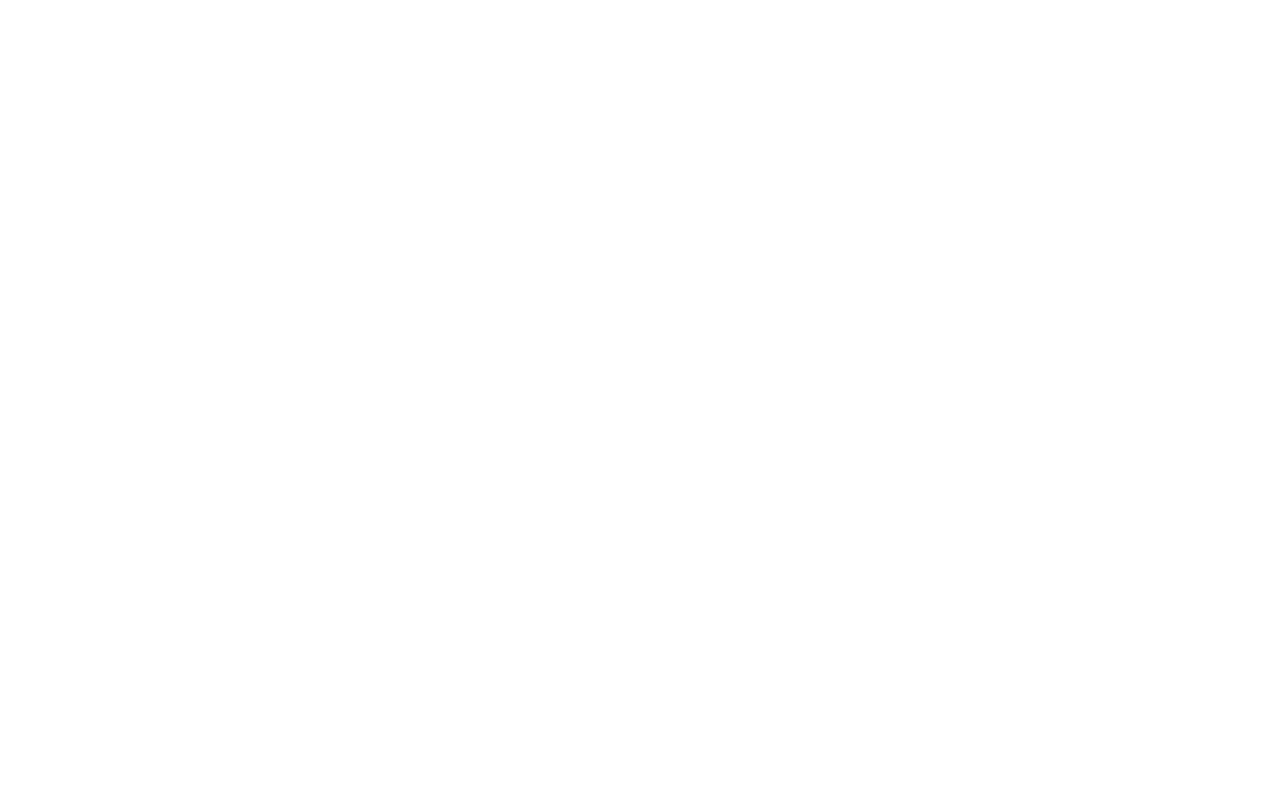
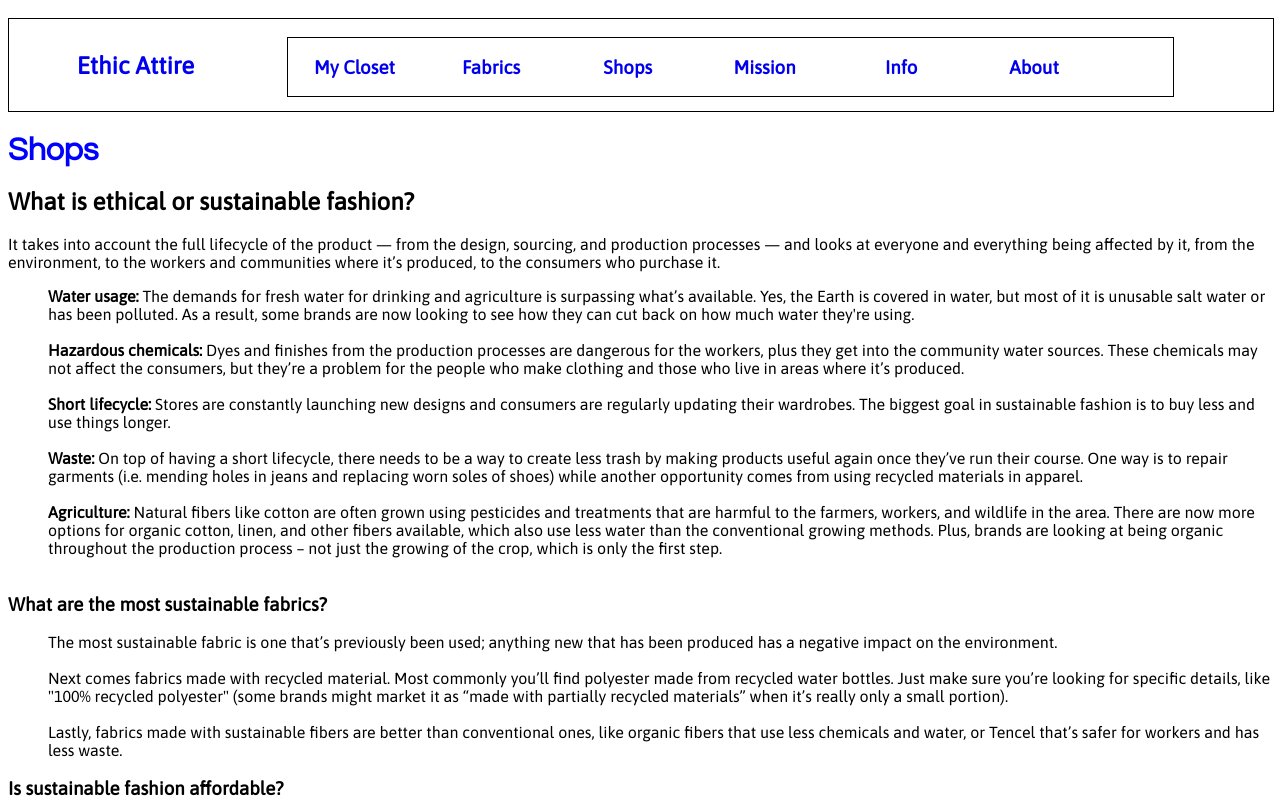
Before and after one commit to gsanchez13/ethicattire_hackathon, a React (Create React App) app in the folder client/: page /info in a window 1280 px wide. Shown: the top 800 px of the page. Built offline with nearby package versions, Linux system fonts and the light colour scheme.

Commit message:
added info link

```diff
--- a/client/src/App.js
+++ b/client/src/App.js
@@ -14,6 +14,7 @@
 import Silk from "./Components/FabricItems/Silk"
 import Polyester from "./Components/FabricItems/Polyester"
 import ClothingItem from "./Components/ClothingItem";
+import Info from "./Components/Info"
 
 class App extends React.Component {
   state = {
@@ -29,6 +30,7 @@
             <Route exact path="/fabrics" component={Fabrics} />
             <Route exact path="/myCloset" component={MyCloset} />
             <Route exact path="/shops" component={Shops} />
+            <Route exact path="/info" component={Info} />
             <Route exact path="/mission" component={Mission} />
             <Route exact path="/login" component={Login} />
             <Route exact path="/contact" component={Contact} />
--- a/client/src/Components/Header.jsx
+++ b/client/src/Components/Header.jsx
@@ -15,6 +15,7 @@
                     <Link to="/fabrics" ><h3 className="HeaderNavElements">Fabrics</h3></Link>{" "}
                     <Link to="/shops" ><h3 className="HeaderNavElements">Shops</h3></Link>{" "}
                     <Link to="/mission" ><h3 className="HeaderNavElements">Mission</h3></Link>{" "}
+                    <Link to="/info"><h3 className="HeaderNavElements">Info</h3></Link>
                     <Link to="/about" ><h3 className="HeaderNavElements">About</h3></Link>{" "}
                 </nav>
             </div>
```
